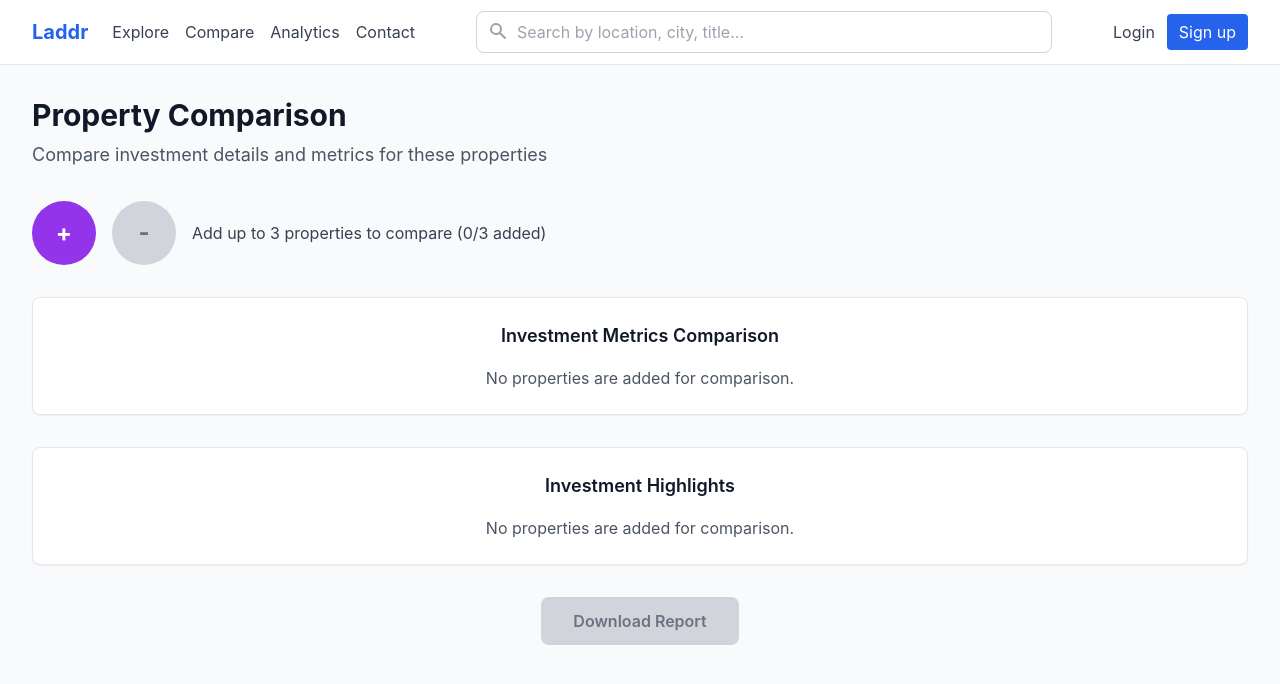
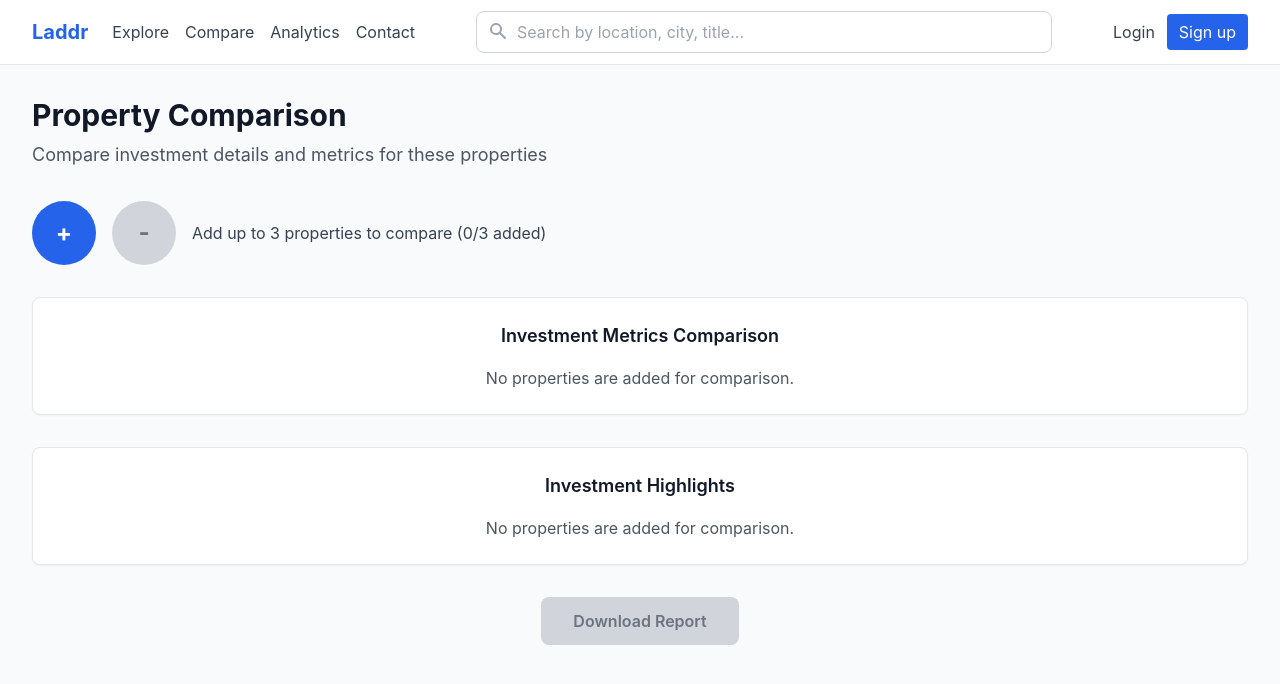
Before and after one commit to AaryanBaadkar/Laddr-new, a React (Create React App) app in the folder frontend/: page /compare in a window 1280 px wide. Shown: the top 684 px of the page. Built offline with nearby package versions, Linux system fonts and the light colour scheme.

Commit message:
commit -38

```diff
--- a/frontend/src/pages/ComparePage.jsx
+++ b/frontend/src/pages/ComparePage.jsx
@@ -346,7 +346,7 @@ const ComparePage = () => {
             className={`w-16 h-16 rounded-full flex items-center justify-center text-2xl font-bold transition-colors ${
               properties.length >= 3
                 ? 'bg-gray-300 text-gray-500 cursor-not-allowed'
-                : 'bg-purple-600 text-white hover:bg-purple-700'
+                : 'bg-blue-600 text-white hover:bg-blue-700'
             }`}
           >
             +
```
